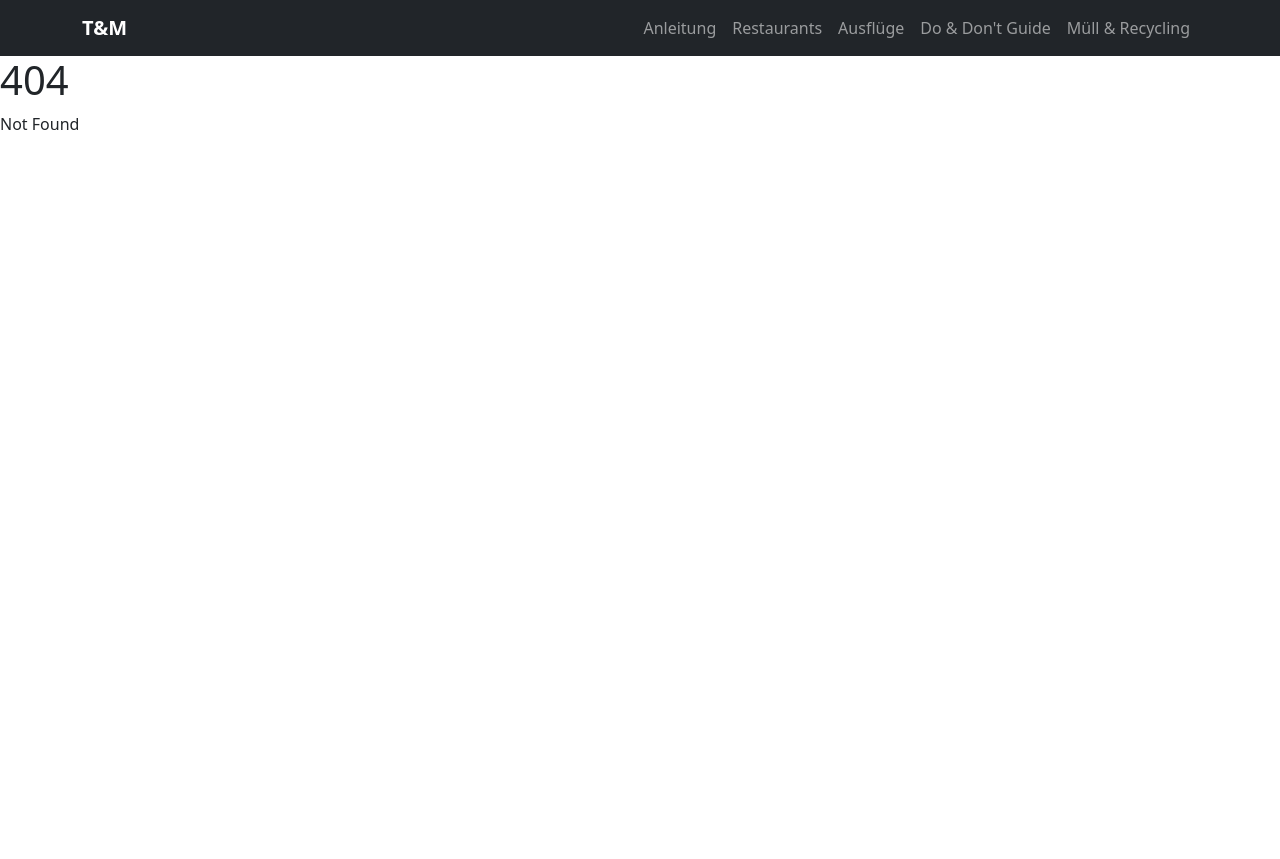
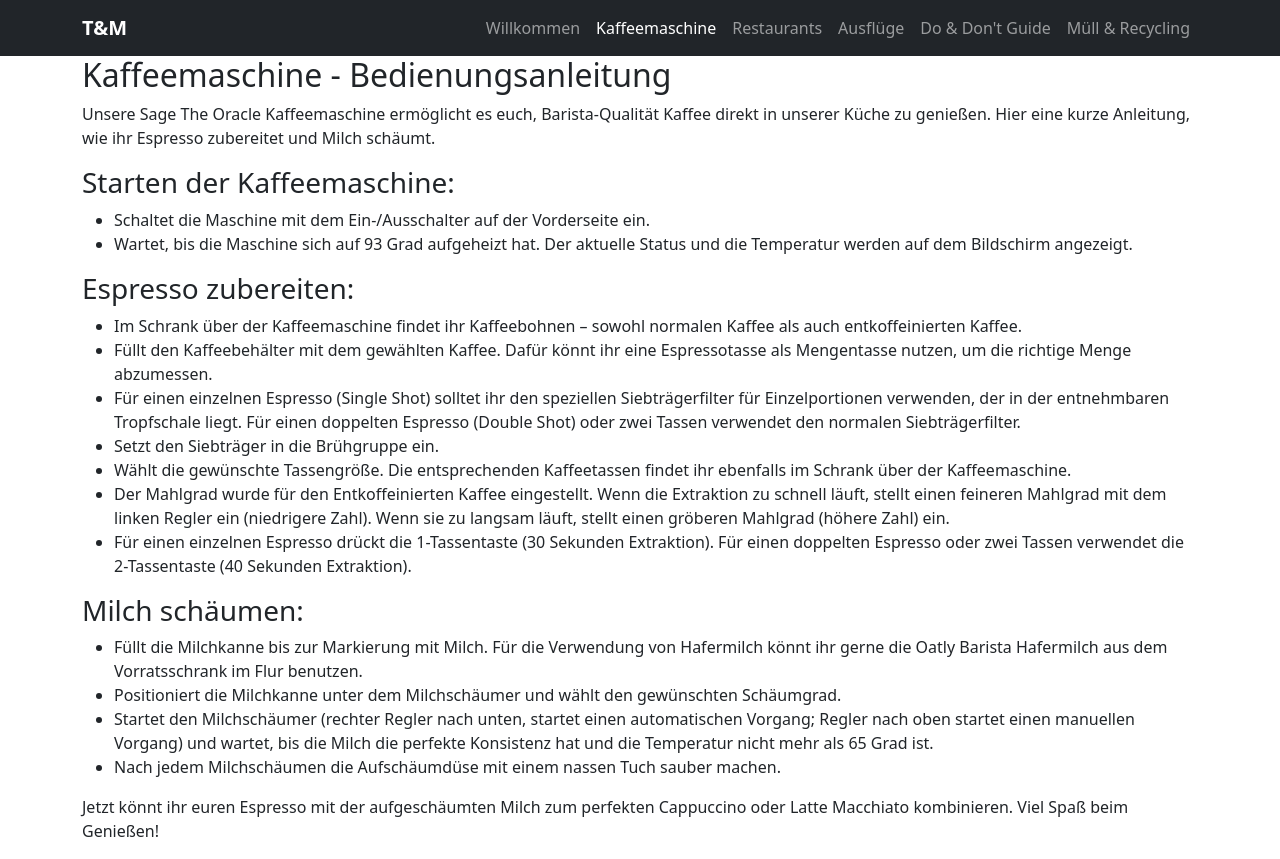
Before and after one commit to eelok/homelink-svelte, a SvelteKit app: page /de/coffee-machine in a window 1280 px wide. Before the commit this address had no page. Before the commit the page ends 800 px from the top, so only its background shows below. Built offline with nearby package versions, Linux system fonts and the light colour scheme.

Commit message:
add coffe machine

```diff
--- a/src/components/navigation.svelte
+++ b/src/components/navigation.svelte
@@ -27,8 +27,12 @@
 		'de': {
 			'urls': [
 				{
-					'title': 'Anleitung',
+					'title': 'Willkommen',
 					'url': '/de'
+				},
+				{
+					'title': 'Kaffeemaschine',
+					'url': '/de/coffee-machine'
 				},
 				{
 					'title': 'Restaurants',
--- /dev/null
+++ b/src/routes/de/coffee-machine/+page.svelte
@@ -0,0 +1,28 @@
+<div class="container">
+    <h2>Kaffeemaschine - Bedienungsanleitung</h2>
+    <p>Unsere Sage The Oracle Kaffeemaschine ermöglicht es euch, Barista-Qualität Kaffee direkt in unserer Küche zu genießen. Hier eine kurze Anleitung, wie ihr Espresso zubereitet und Milch schäumt.</p>
+	<h3>Starten der Kaffeemaschine:</h3>
+	<ul>
+		<li>Schaltet die Maschine mit dem Ein-/Ausschalter auf der Vorderseite ein.</li>
+		<li>Wartet, bis die Maschine sich auf 93 Grad aufgeheizt hat. Der aktuelle Status und die Temperatur werden auf dem Bildschirm angezeigt.</li>
+	</ul>
+    <h3>Espresso zubereiten:</h3>
+    <ul>
+        <li>Im Schrank über der Kaffeemaschine findet ihr Kaffeebohnen – sowohl normalen Kaffee als auch entkoffeinierten Kaffee.</li>
+        <li>Füllt den Kaffeebehälter mit dem gewählten Kaffee. Dafür könnt ihr eine Espressotasse als Mengentasse nutzen, um die richtige Menge abzumessen.</li>
+        <li>Für einen einzelnen Espresso (Single Shot) solltet ihr den speziellen Siebträgerfilter für Einzelportionen verwenden, der in der entnehmbaren Tropfschale liegt. Für einen doppelten Espresso (Double Shot) oder zwei Tassen verwendet den normalen Siebträgerfilter.</li>
+        <li>Setzt den Siebträger in die Brühgruppe ein.</li>
+        <li>Wählt die gewünschte Tassengröße. Die entsprechenden Kaffeetassen findet ihr ebenfalls im Schrank über der Kaffeemaschine.</li>
+        <li>Der Mahlgrad wurde für den Entkoffeinierten Kaffee eingestellt. Wenn die Extraktion zu schnell läuft, stellt einen feineren Mahlgrad mit dem linken Regler ein (niedrigere Zahl). Wenn sie zu langsam läuft, stellt einen gröberen Mahlgrad (höhere Zahl) ein.</li>
+        <li>Für einen einzelnen Espresso drückt die 1-Tassentaste (30 Sekunden Extraktion). Für einen doppelten Espresso oder zwei Tassen verwendet die 2-Tassentaste (40 Sekunden Extraktion).</li>
+    </ul>
+
+    <h3>Milch schäumen:</h3>
+    <ul>
+        <li>Füllt die Milchkanne bis zur Markierung mit Milch. Für die Verwendung von Hafermilch könnt ihr gerne die Oatly Barista Hafermilch aus dem Vorratsschrank im Flur benutzen.</li>
+        <li>Positioniert die Milchkanne unter dem Milchschäumer und wählt den gewünschten Schäumgrad.</li>
+        <li>Startet den Milchschäumer (rechter Regler nach unten, startet einen automatischen Vorgang; Regler nach oben startet einen manuellen Vorgang) und wartet, bis die Milch die perfekte Konsistenz hat und die Temperatur nicht mehr als 65 Grad ist.</li>
+        <li>Nach jedem Milchschäumen die Aufschäumdüse mit einem nassen Tuch sauber machen.</li>
+    </ul>
+    <p>Jetzt könnt ihr euren Espresso mit der aufgeschäumten Milch zum perfekten Cappuccino oder Latte Macchiato kombinieren. Viel Spaß beim Genießen!</p>
+</div>
```
